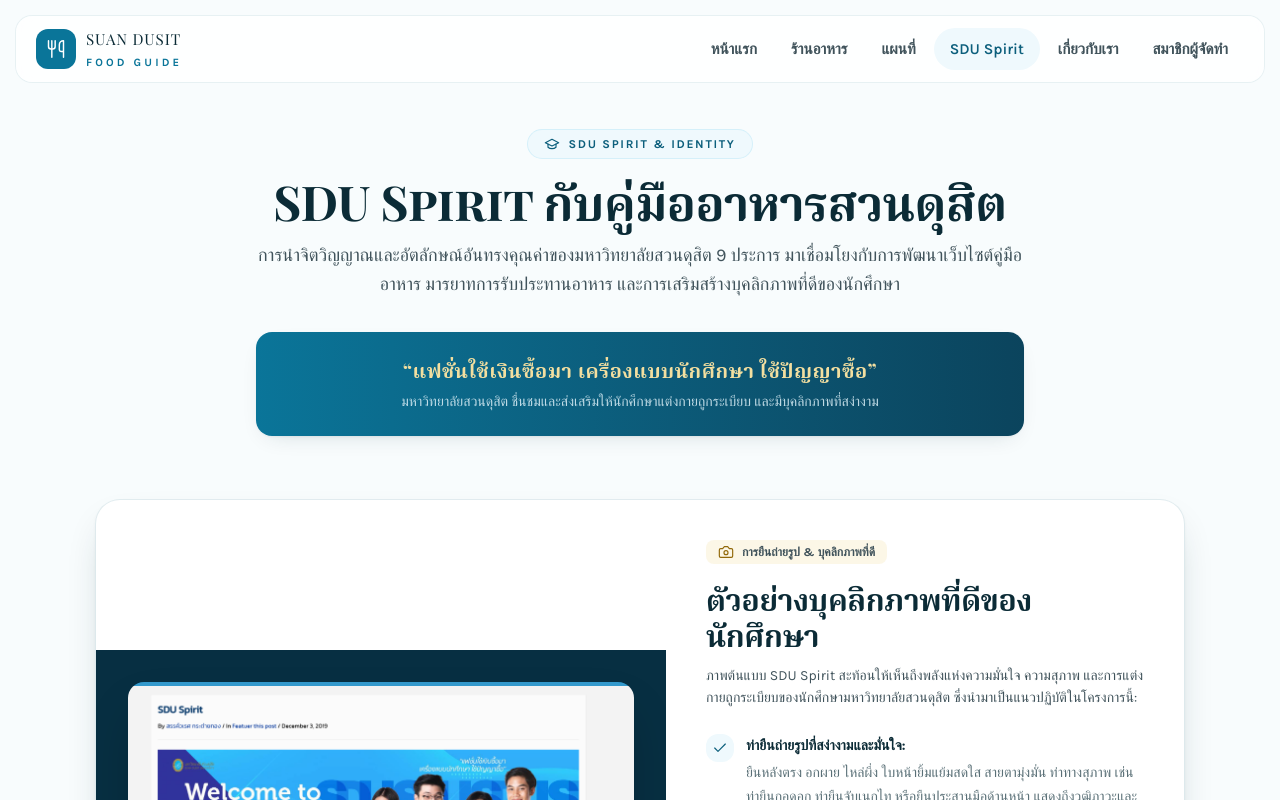
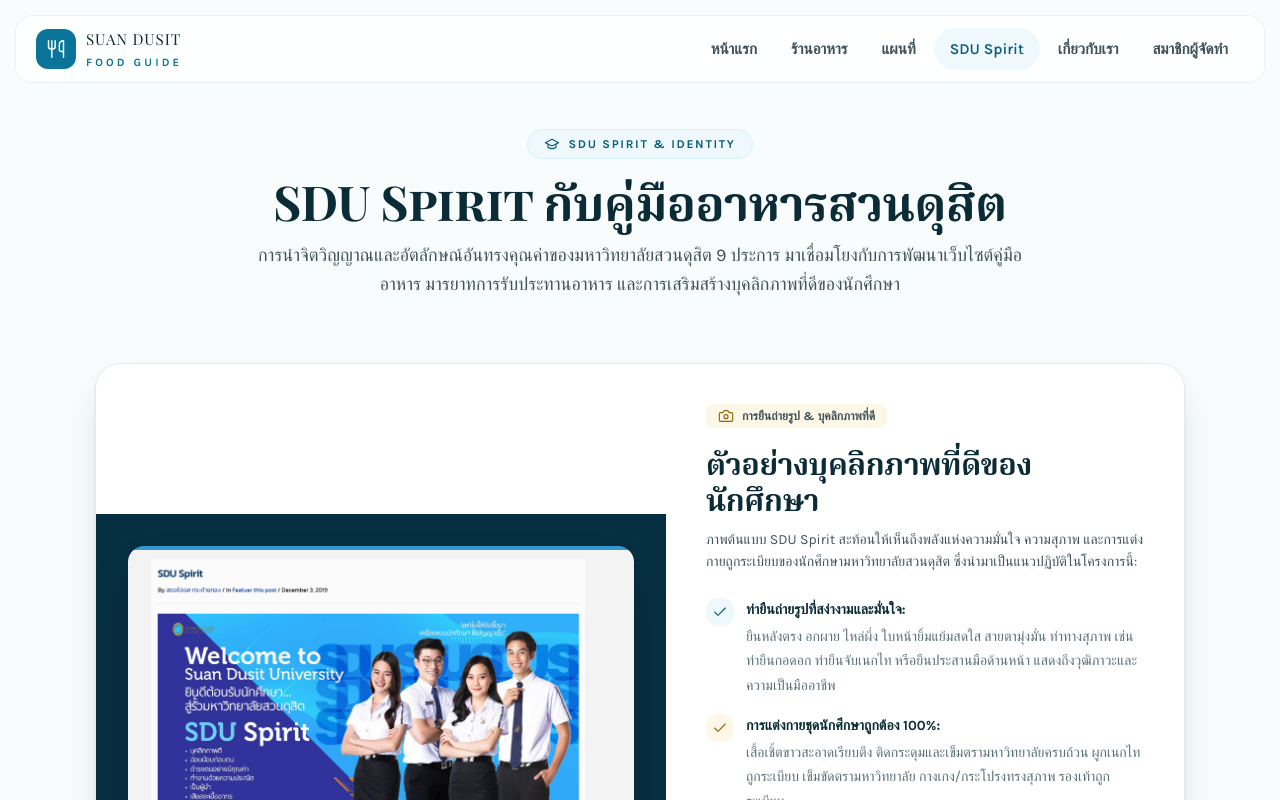
Before and after one commit to satangttv4Xd/suandusitfood, a React (Vite) app: page /sdu-spirit in a window 1280 px wide. Shown: the top 800 px of the page. Built offline with nearby package versions, Linux system fonts and the light colour scheme; a web font is replaced by a local one.

Commit message:
fix(spirit): remove motto banner from SDU Spirit page

```diff
--- a/src/pages/SDUSpirit.tsx
+++ b/src/pages/SDUSpirit.tsx
@@ -141,15 +141,6 @@
           และการเสริมสร้างบุคลิกภาพที่ดีของนักศึกษา
         </p>
 
-        {/* Famous Motto Quote */}
-        <div className="mt-8 rounded-2xl bg-gradient-to-r from-brand-600 to-navy-800 p-6 text-white shadow-card">
-          <p className="font-display text-lg sm:text-xl font-bold tracking-wide text-gold-300">
-            “แฟชั่นใช้เงินซื้อมา เครื่องแบบนักศึกษา ใช้ปัญญาซื้อ”
-          </p>
-          <p className="mt-2 text-xs sm:text-sm text-navy-100/90">
-            มหาวิทยาลัยสวนดุสิต ชื่นชมและส่งเสริมให้นักศึกษาแต่งกายถูกระเบียบ และมีบุคลิกภาพที่สง่างาม
-          </p>
-        </div>
       </header>
 
       {/* ------------------------------------------- Posture & Photo Spotlight */}
```
